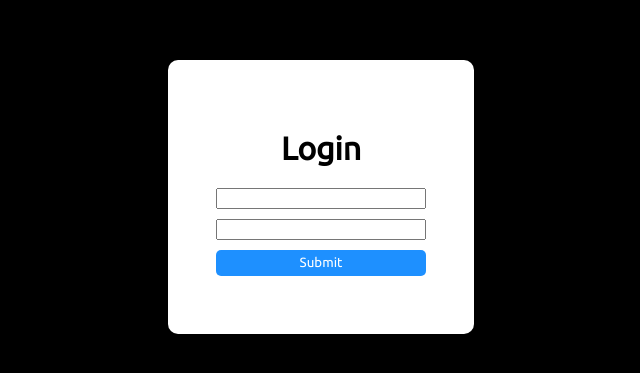
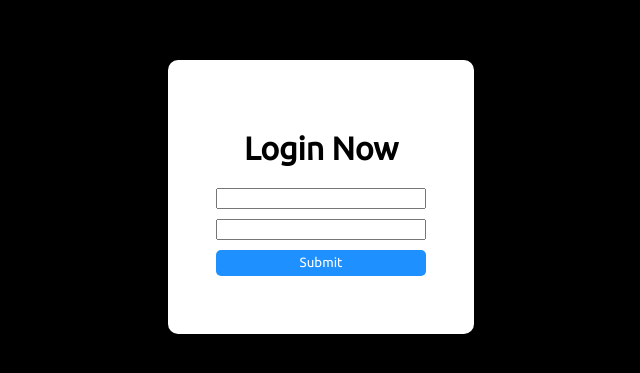
Before and after one commit to Kitcopz/KDL-Project, a plain HTML site: page index.html in a window 1280 px wide. Shown: the part 203-576 px from the top of the page, without its empty margins (319-959 px from the left). Drawn offline with Linux system fonts and the light colour scheme.

Commit message:
Update index.html

```diff
--- a/index.html
+++ b/index.html
@@ -14,7 +14,7 @@
 <body>
     <div class="login-container">
         <div class="login-form">
-            <h1>Login</h1>
+            <h1>Login Now</h1>
             <form>
                 <input type="text">
                 <input type="text">
```
